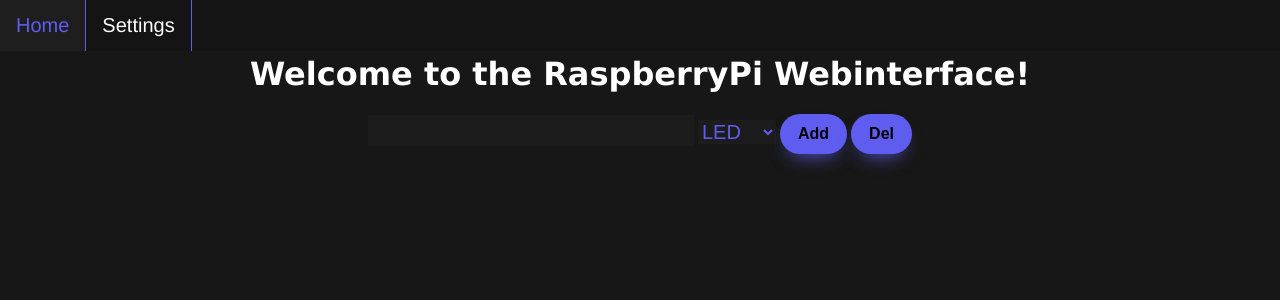
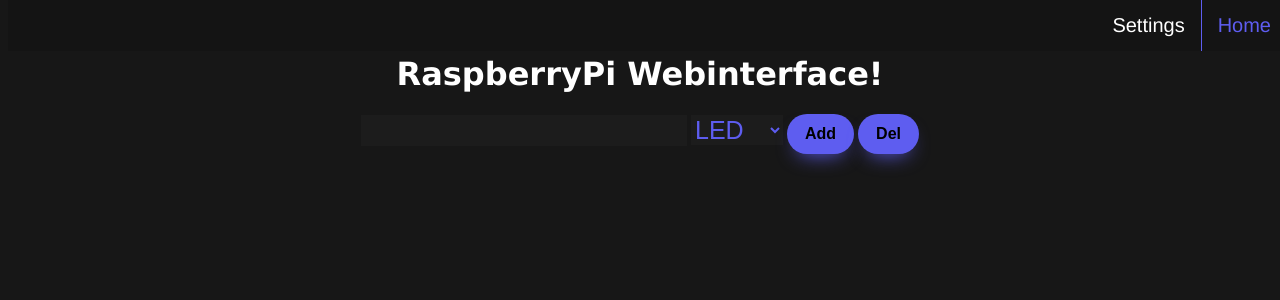
Before and after one commit to julius061/raspberrypiprojekte, a Flask app: page / in a window 1280 px wide. Shown: the top 300 px of the page. Run offline with Flask 3, Linux system fonts and the light colour scheme; parts of the project's set-up code (start-up, migrations or seed data) failed here and were passed over.

Commit message:
code cleanup p1

```diff
--- a/webserver/static/css/index.css
+++ b/webserver/static/css/index.css
@@ -3,7 +3,6 @@ body {
 }
 
 ul {
-	left: 0;
 	list-style-type: none;
 	margin: 0;
 	padding: 0;
@@ -15,7 +14,7 @@ ul {
 }
 
 li {
-	float:left;
+	float:right;
 	border-right: 1px solid #5E5DF0;
 }
 
@@ -43,6 +42,7 @@ h1 {
 	color: white;
 	font-family: Verdana, sans-serif;
 }
+
 #add-component-input {
 	border: 0;
 	background-color: rgb(28, 28, 28);
@@ -50,19 +50,18 @@ h1 {
 	font-size: 25px;
 }
 
+#add-component-input:focus {
+	outline: none;
+}
+
 #input-field {
 	text-align: center;
-}
-
-
-#add-component-input:focus {
-	outline: none;
 }
 
 select {
 	background-color: rgb(28, 28, 28);
 	color: #5E5DF0;
-	font-size: 20px;
+	font-size: 25px;
 	border: 0;
 }
 
--- a/webserver/static/js/buttonHandler.js
+++ b/webserver/static/js/buttonHandler.js
@@ -10,28 +10,31 @@ let buttonList = []; // list of all buttons to be able to check for duplicates
 
 function addComponent() {
 	let isInList = false;
-	// get component data from frontend for AJAX POST request
+
 	var component_data = {
 		"PinNum" : document.getElementById("add-component-input").value,
 		"ComponentType" : document.getElementById("component-type").value,
 	};
+
+	// check if the component already exists
 	for(var i = 0; i < buttonList.length; i++) {
 	   if(buttonList[i] === `buttonfor${component_data.PinNum}`) {
 	   	isInList = true;
 	   }
 	}
+	// pass if component exists
 	if(isInList) {
 
-	} else {
+
+	} else { // otherwise, continue with creation
 	buttonList.push(`buttonfor${component_data.PinNum}`);
+
 	var new_button = document.createElement("button");
 	new_button.classList.add('control_buttons');
 	new_button.setAttribute("id", `buttonfor${component_data.PinNum}`);
-	console.log(new_button);
-	button_name = `Toggle PIN ${component_data.PinNum}`;
-	new_button.innerHTML = button_name;
+	new_button.innerHTML = `Toggle PIN ${component_data.PinNum}`;
 
-	// Send AJAX request to handle buttons GPIO function
+	// Send AJAX request to handle buttons GPIO function ("app.py" => @app.route("/handle-gpio")
         new_button.onclick = function() {
                	let GPIOxhr = new XMLHttpRequest();
                	GPIOxhr.open("POST", "/handle-gpio", true);
@@ -48,6 +51,7 @@ function addComponent() {
 
 		GPIOxhr.send(JSON.stringify((gpio_data)));
 	};
+		// Add button to content-field div
 		var container = document.getElementById("content-field");
 		container.appendChild(new_button);
 	}
@@ -55,8 +59,10 @@ function addComponent() {
 
 function delComponent() {
 	let componentName = `buttonfor${document.getElementById("add-component-input").value}`;
+	// Check if button exists
 	if(buttonList.includes(componentName)) {
 		var component = document.getElementById(componentName);
+		// Remove button from list and DOM
 		buttonList.splice(buttonList.indexOf(componentName), 1);
 		return component.parentNode.removeChild(component);
 	} else {
--- a/webserver/templates/index.html
+++ b/webserver/templates/index.html
@@ -5,16 +5,23 @@
 		<title>RaspberryPi Webinterface</title>
 		<link rel="stylesheet" href="{{ url_for('static', filename='css/index.css') }}"/>
 	</head>
+
 	<body>
 		<div class="navbar">
+
 			<ul>
 			   <li><a id="active" href="{{ url_for('index') }}">Home</a></li>
 			   <li><a href="{{ url_for('settings') }}">Settings</a></li>
 		   </ul>
+
 		</div>
-		<h1>Welcome to the RaspberryPi Webinterface!</h1>
+
+		<h1>RaspberryPi Webinterface!</h1>
+
 		<div id="input-field">
+
 			<form>
+
 				<input id="add-component-input" type="text"></input>
 				<select name="component-type" id="component-type">
 					<option value="LED">LED</option>
@@ -23,10 +30,12 @@
 				<button id="add-component-btn" class="component-btn" type="button">Add</button>
 				<button id="del-component-btn" class="component-btn" type="button">Del</button>
 		</form>
+
 		</div>
 		<div id="content-field">
 			<!-- Content will be created dynamically  -->
 		</div>
+
 		<script src="{{ url_for('static', filename='js/buttonHandler.js') }}"></script>
 	</body>
 
--- a/webserver/templates/settings.html
+++ b/webserver/templates/settings.html
@@ -12,5 +12,6 @@
 			</ul>
 		</div>
 		<h1>Settings</h1>
+		<p>todo.</p>
 	</body>
 </html>
```
Lines whose indentation alone changed are shown as unchanged.
